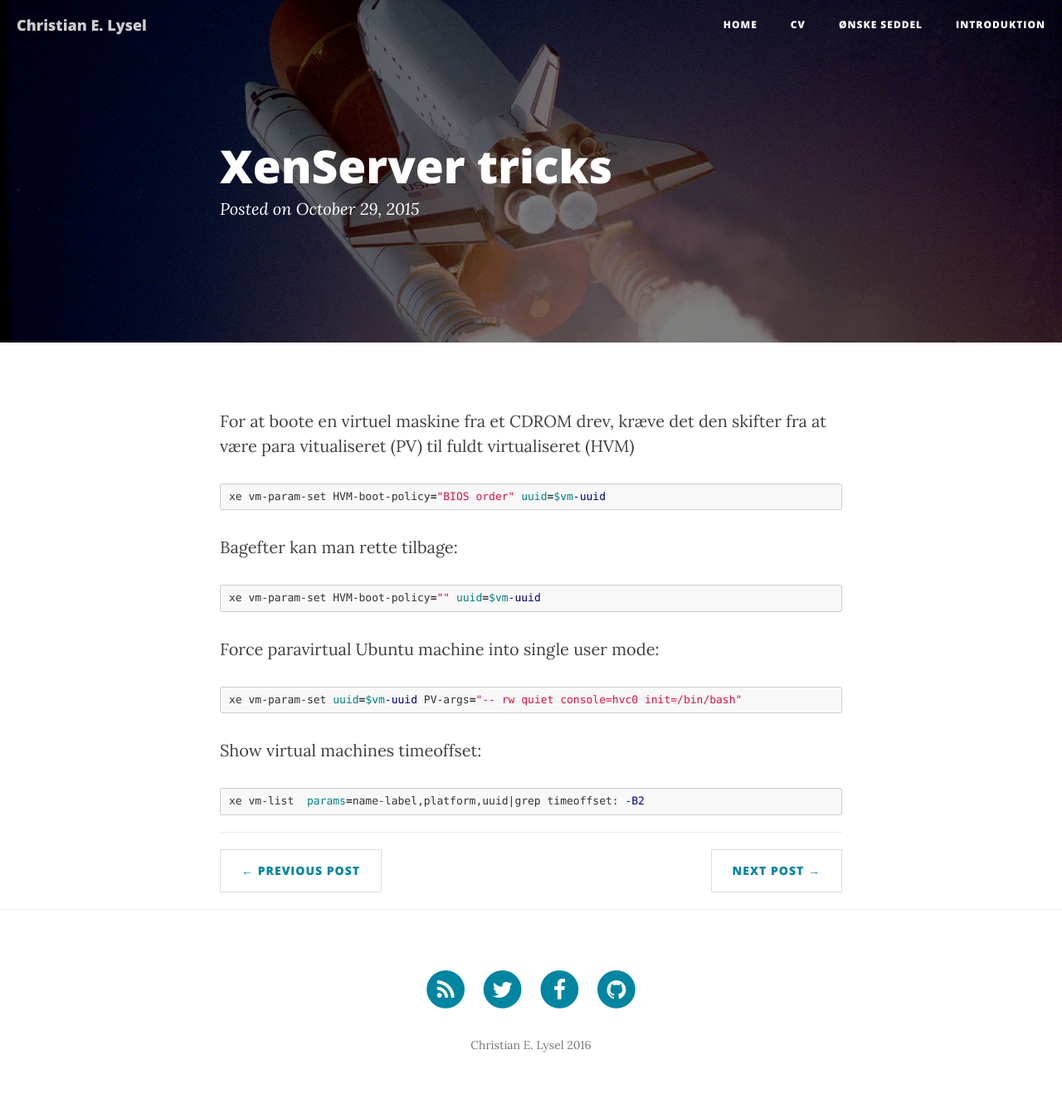
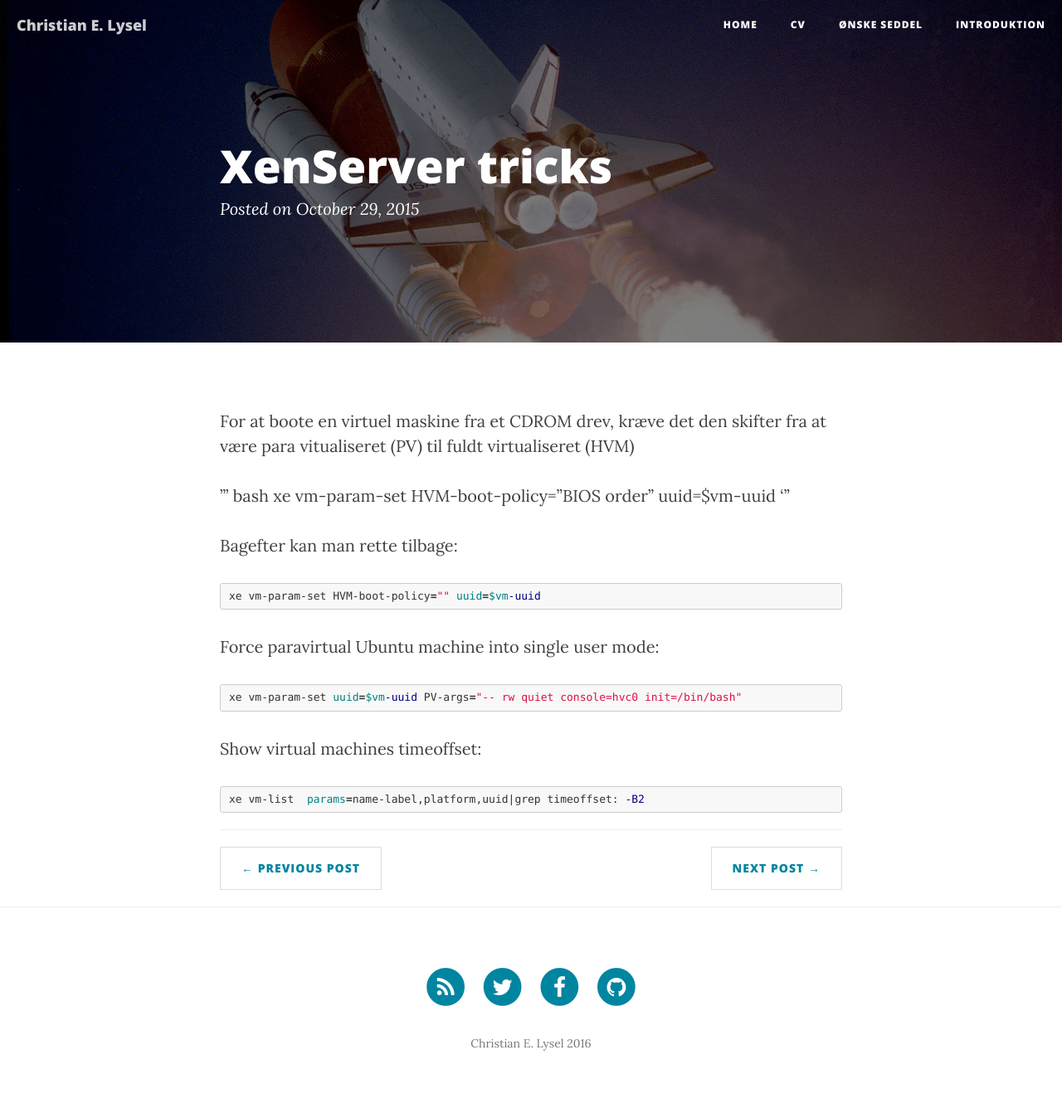
Before and after one commit to clysel/christian.lysel.net, a Jekyll site: the page built from _posts/2015-10-29-xenserver.markdown, in a window 1280 px wide. Shown: the whole page at 83% size. Built offline with Jekyll 4.4.1, drawn with Linux system fonts in a browser that asks for light colours; nearby versions of some CDN libraries.

Commit message:
Update 2015-10-29-xenserver.markdown

```diff
--- a/_posts/2015-10-29-xenserver.markdown
+++ b/_posts/2015-10-29-xenserver.markdown
@@ -6,9 +6,9 @@ title: XenServer tricks
 
 For at boote en virtuel maskine fra et CDROM drev, kræve det den skifter fra at være para vitualiseret (PV) til fuldt virtualiseret (HVM)
 
-{% highlight bash %}
+''' bash
 xe vm-param-set HVM-boot-policy="BIOS order" uuid=$vm-uuid
-{% endhighlight %}
+'''
 
 Bagefter kan man rette tilbage:
 
```
